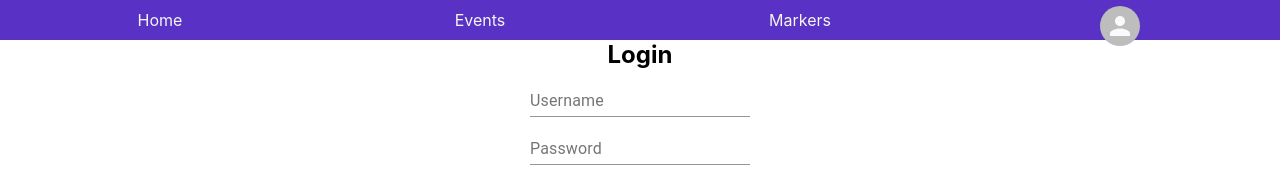
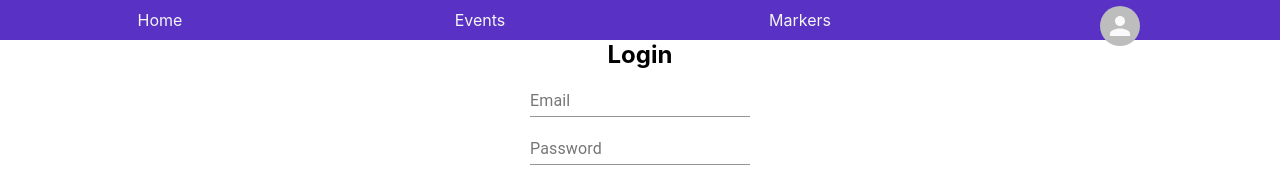
Before and after one commit to gabejoseph/nf_tumor_app, a React (Create React App) app: page /login in a window 1280 px wide. Shown: the top 172 px of the page. Built offline with nearby package versions, Linux system fonts and the light colour scheme.

Commit message:
changes to login

```diff
--- a/src/Containers/Login/Login.js
+++ b/src/Containers/Login/Login.js
@@ -11,7 +11,7 @@ class Login extends React.Component {
         // reset login status
 
         this.state = {
-            username: '',
+            email: '',
             password: '',
             submitted: false
         };
@@ -38,15 +38,15 @@ class Login extends React.Component {
 
     render() {
         const { loggingIn } = this.props;
-        const { username, password, submitted } = this.state;
+        const { email, password, submitted } = this.state;
         return (
             <div>
                 <h2>Login</h2>
                 <form name="form" onSubmit={this.handleSubmit}>
-                    <div className={'form-group' + (submitted && !username ? ' has-error' : '')}>
-                        <TextField type="text" label="Username" htmlFor="username" className="form-control" name="username" value={username} onChange={this.handleChange} />
-                        {submitted && !username &&
-                            <div className="help-block">Username is required</div>
+                    <div className={'form-group' + (submitted && !email ? ' has-error' : '')}>
+                        <TextField type="text" label="Email" htmlFor="email" className="form-control" name="email" value={email} onChange={this.handleChange} />
+                        {submitted && !email &&
+                            <div className="help-block">Email is required</div>
                         }
                     </div>
                     <div className={'form-group' + (submitted && !password ? ' has-error' : '')}>
```
